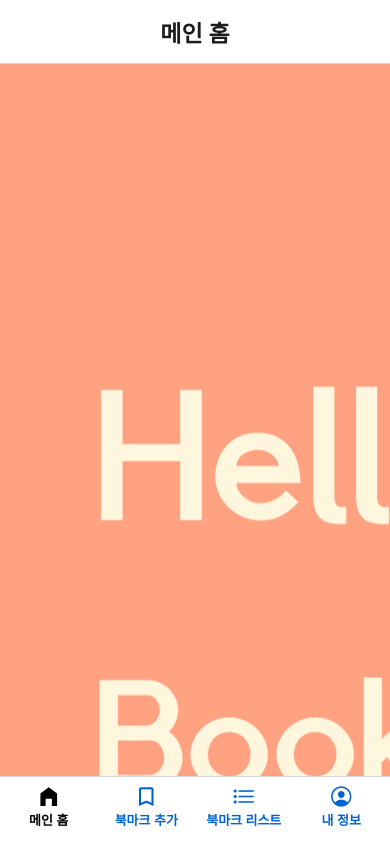
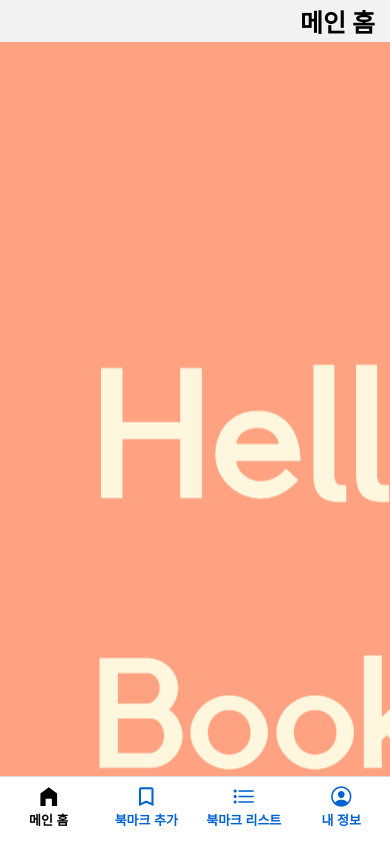
Before and after one commit to zizizizi04/RN_bookmark_App, a React Native app: screen / in a window 390 px wide. Built offline with nearby package versions, Linux system fonts and the light colour scheme.

Commit message:
커스텀 헤더 구현

```diff
--- a/App.js
+++ b/App.js
@@ -1,10 +1,25 @@
-import { StatusBar } from "expo-status-bar";
-import { StyleSheet } from "react-native";
+import { StyleSheet, Text, StatusBar, View, Dimensions } from "react-native";
 import { NavigationContainer } from "@react-navigation/native";
 import { createBottomTabNavigator } from "@react-navigation/bottom-tabs";
 import React from "react";
 import tabConfig from "./configs/tabConfig";
 import { BookmarksPrvider } from "./components/BookmarksPrvider";
+import { SafeAreaView } from "react-native-safe-area-context";
+
+const { width, height } = Dimensions.get("window");
+
+const CustomHeader = ({ title }) => {
+  return (
+    <>
+      <SafeAreaView style={styles.safeArea}>
+        <StatusBar barStyle="dark-content" backgroundColor="#fff" />
+        <View style={styles.headerBox}>
+          <Text style={styles.headerTitle}>{title}</Text>
+        </View>
+      </SafeAreaView>
+    </>
+  );
+};
 
 const Tab = createBottomTabNavigator();
 
@@ -48,7 +63,10 @@ export default function App() {
               key={routeConfig.name}
               name={routeConfig.name}
               component={routeConfig.component}
-              options={{ title: routeConfig.title }}
+              options={{
+                title: routeConfig.title,
+                header: () => <CustomHeader title={routeConfig.title} />,
+              }}
             />
           ))}
         </Tab.Navigator>
@@ -64,4 +82,14 @@ const styles = StyleSheet.create({
     alignItems: "center",
     justifyContent: "center",
   },
+  headerBox: {
+    height: height * 0.05,
+    alignItems: "flex-end",
+    justifyContent: "center",
+  },
+  headerTitle: {
+    fontSize: 25,
+    fontWeight: "bold",
+    marginRight: 15,
+  },
 });
```
